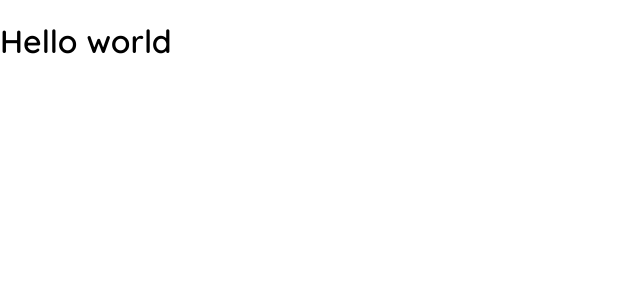
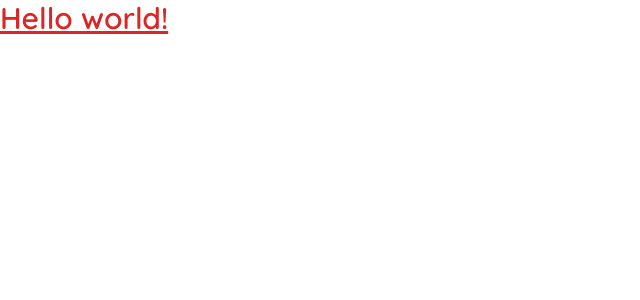
Before and after one commit to itsgratien/fullstack-chat-app, a Next.js app in the folder web/: page / in a window 1280 px wide. Shown: the top 300 px of the page, without its empty margins (0-640 px from the left). Built offline with nearby package versions, Linux system fonts and the light colour scheme.

Commit message:
setup tailwind css

```diff
--- a/web/package.json
+++ b/web/package.json
@@ -15,8 +15,11 @@
   "devDependencies": {
     "@types/node": "17.0.16",
     "@types/react": "17.0.39",
+    "autoprefixer": "^10.4.2",
     "eslint": "8.8.0",
     "eslint-config-next": "12.0.10",
+    "postcss": "^8.4.6",
+    "tailwindcss": "^3.0.19",
     "typescript": "4.5.5"
   }
 }
--- /dev/null
+++ b/web/postcss.config.js
@@ -0,0 +1,6 @@
+module.exports = {
+  plugins: {
+    tailwindcss: {},
+    autoprefixer: {},
+  },
+}
--- a/web/src/pages/index.tsx
+++ b/web/src/pages/index.tsx
@@ -10,10 +10,10 @@
         <link rel="icon" href="/favicon.ico" />
       </Head>
       <main>
-        <h1>Hello world</h1>
+        <h1 className="text-3xl font-bold underline text-red-600">Hello world!</h1>
       </main>
     </div>
-  )
+  );
 }
 
 export default Home
--- a/web/src/styles/globals.css
+++ b/web/src/styles/globals.css
@@ -1,4 +1,8 @@
 @import url("https://fonts.googleapis.com/css2?family=Quicksand:wght@300;400;500;600&display=swap");
+@tailwind base;
+@tailwind components;
+@tailwind utilities;
+
 html,
 body {
   padding: 0;
--- /dev/null
+++ b/web/tailwind.config.js
@@ -0,0 +1,11 @@
+module.exports = {
+  content: [
+    "./pages/**/*.{js,ts,jsx,tsx}",
+    "./components/**/*.{js,ts,jsx,tsx}",
+    "./src/**/*.{js,ts,jsx,tsx}",
+  ],
+  theme: {
+    extend: {},
+  },
+  plugins: [],
+};
```
